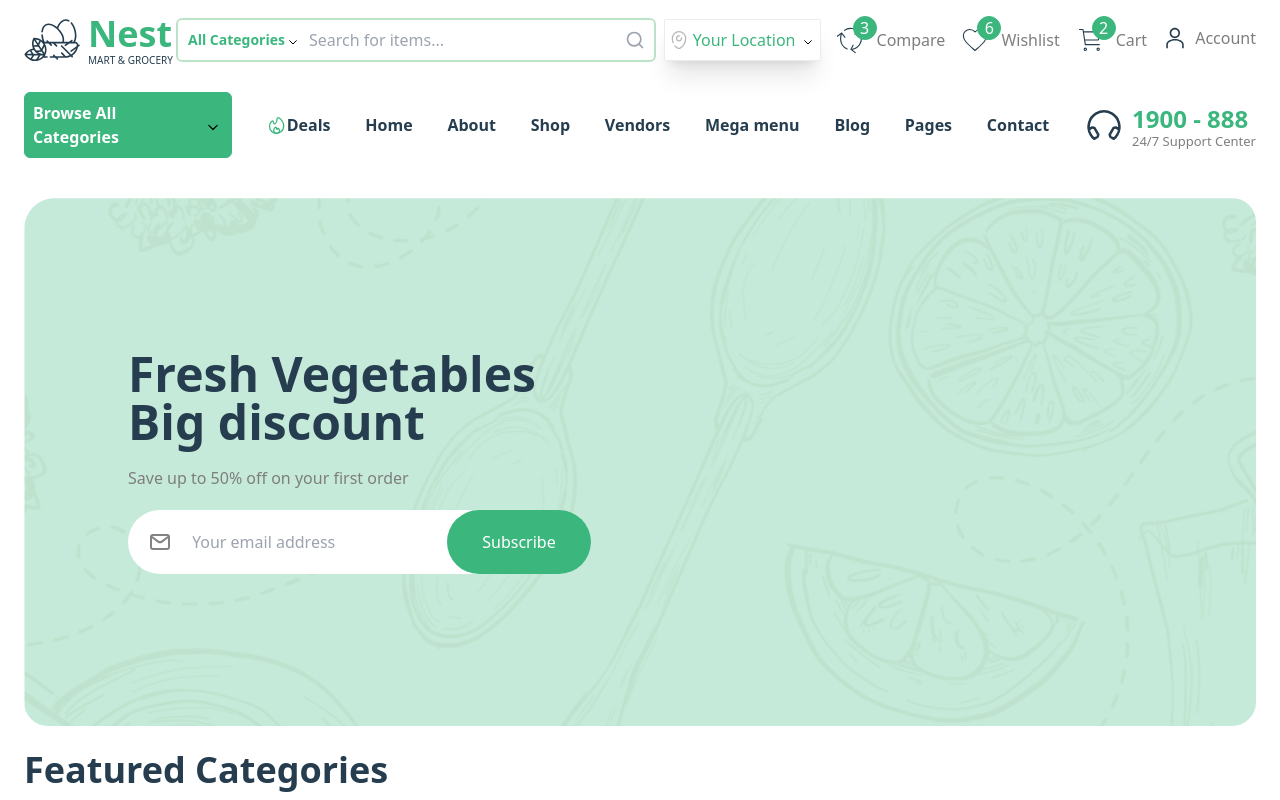
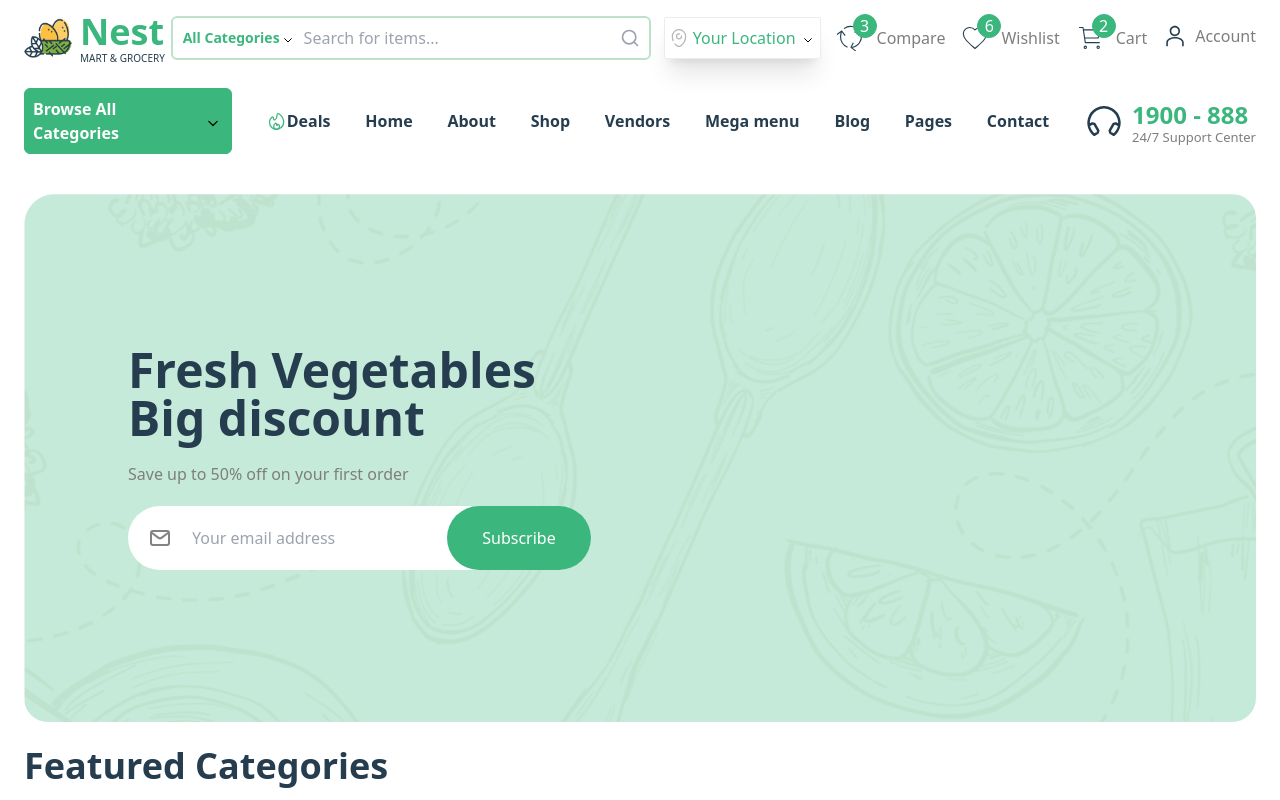
Before and after one commit to vicktor349/nestmart, a Next.js app: page / in a window 1280 px wide. Shown: the top 800 px of the page. Built offline with nearby package versions, Linux system fonts and the light colour scheme.

Commit message:
cleared console error about logo

```diff
--- a/components/Navbar.js
+++ b/components/Navbar.js
@@ -26,7 +26,7 @@ const Navbar = () =>
                 {/* DIV LOGO */}
                 <div className="items-center ssm:hidden lg:flex">
                     <Link href="/">
-                        <Image src={"/images/logo.svg"} width={100} height={100} alt="Nest Mart Logo" className='h-14 w-14' priority />
+                        <Image src={"/images/logo.png"} width={100} height={100} alt="Nest Mart Logo" className='h-10 w-12' priority />
                     </Link>
                     <section className='leading-3 ml-2'>
                         <Link className='text-primary text-4xl font-bold select-none ' href="/">Nest</Link>
```
Also changed, not shown: public/images/logo.png (added), 1 other file (tests, documents, lock files or other folders).
